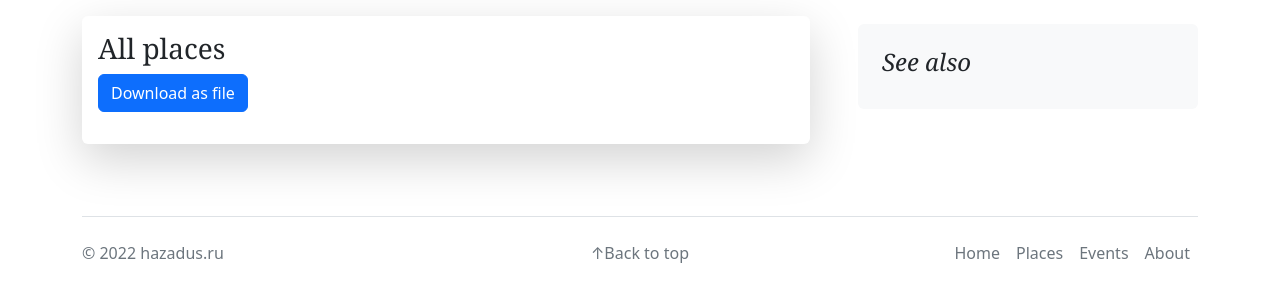
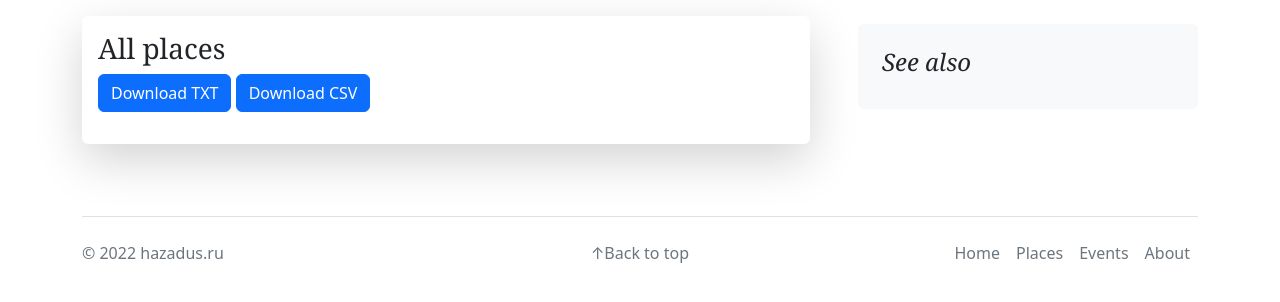
Before and after one commit to hazadus/django-website, a Django app: page /venues/ in a window 1280 px wide. Shown: the part 56-358 px from the top of the page. Run offline with Django 4.2, Linux system fonts and the light colour scheme; data that the repository does not hold is empty.

Commit message:
Lesson #16 done - dynamic CSV file generation for download.

```diff
--- a/events/urls.py
+++ b/events/urls.py
@@ -10,6 +10,7 @@ urlpatterns = [
     path('delete_event/<event_id>', views.delete_event, name='delete_event'),
     path('venues/', views.all_venues, name='all_venues'),
     path('venues/text/', views.all_venues_text, name='all_venues_text'),
+    path('venues/csv/', views.all_venues_csv, name='all_venues_csv'),
     path('venue/<venue_id>/', views.show_venue, name='show_venue'),
     path('add_venue/', views.add_venue, name='add_venue'),
     path('edit_venue/<venue_id>/', views.edit_venue, name='edit_venue'),
--- a/events/views.py
+++ b/events/views.py
@@ -1,4 +1,5 @@
 from datetime import datetime
+import csv
 
 from django.shortcuts import render, redirect
 from django.http import HttpResponseRedirect
@@ -64,6 +65,22 @@ def all_venues_text(request):  # Generate text file
         ))
 
     response.writelines(venues_list)
+    return response
+
+
+def all_venues_csv(request):  # Generate CSV file
+    response = HttpResponse(content_type='text/csv')
+    response['Content-Disposition'] = 'attachment; filename=venues.csv'
+
+    writer = csv.writer(response)
+
+    # Add column titles to the CSV file
+    writer.writerow(['Venue', 'Address', 'Website'])
+
+    venues = Venue.objects.all()
+    for venue in venues:
+        writer.writerow([venue.name, venue.address, venue.website])
+
     return response
 
 
--- a/templates/events/all_venues.html
+++ b/templates/events/all_venues.html
@@ -7,7 +7,8 @@
             <div class="shadow-lg p-3 mb-5 bg-body rounded" style="margin-top:  16px;">
                 <h3>All places</h3>
                 <p>
-                    <a href="{% url 'all_venues_text' %}" class="btn btn-primary">Download as file</a>
+                    <a href="{% url 'all_venues_text' %}" class="btn btn-primary">Download TXT</a>
+                    <a href="{% url 'all_venues_csv' %}" class="btn btn-primary">Download CSV</a>
                 </p>
                 <p>
                     {% for venue in venue_list %}
```
